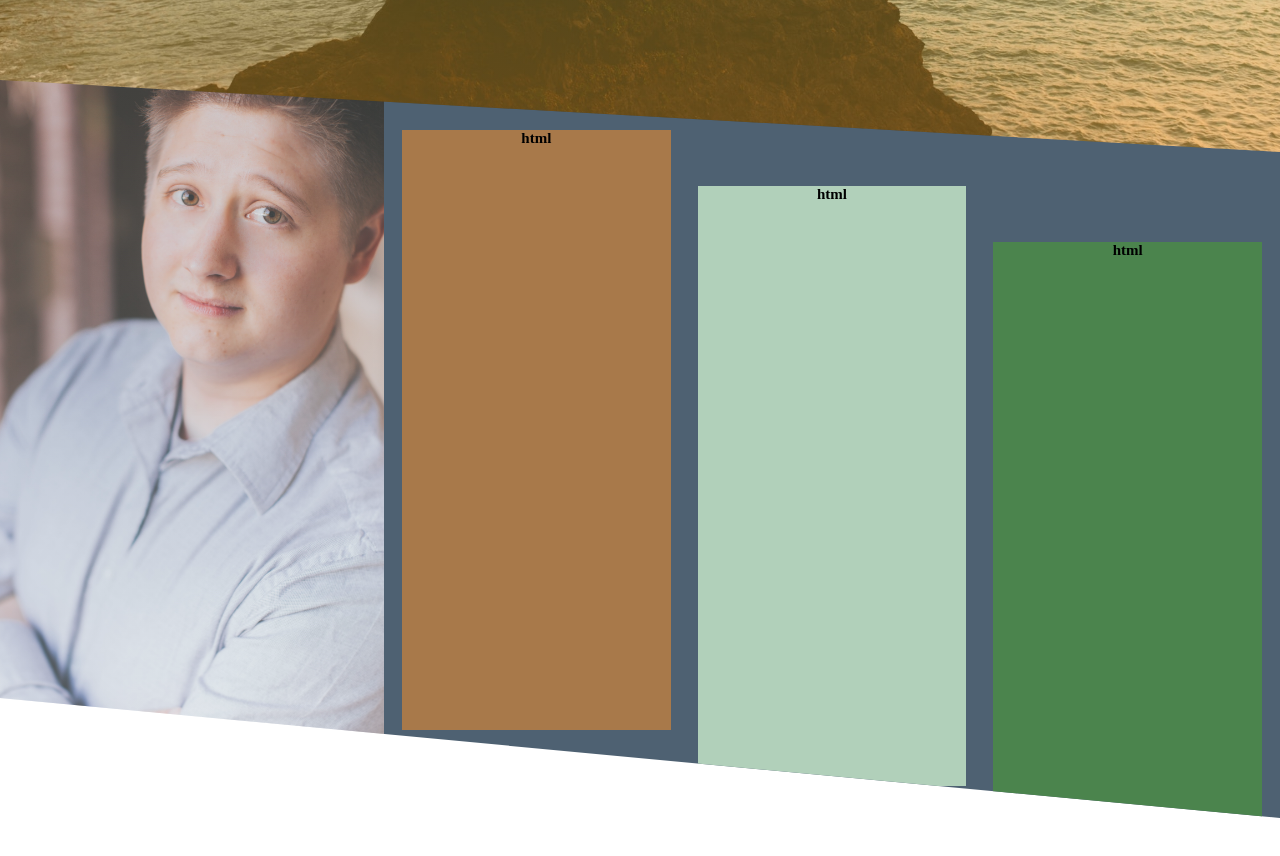
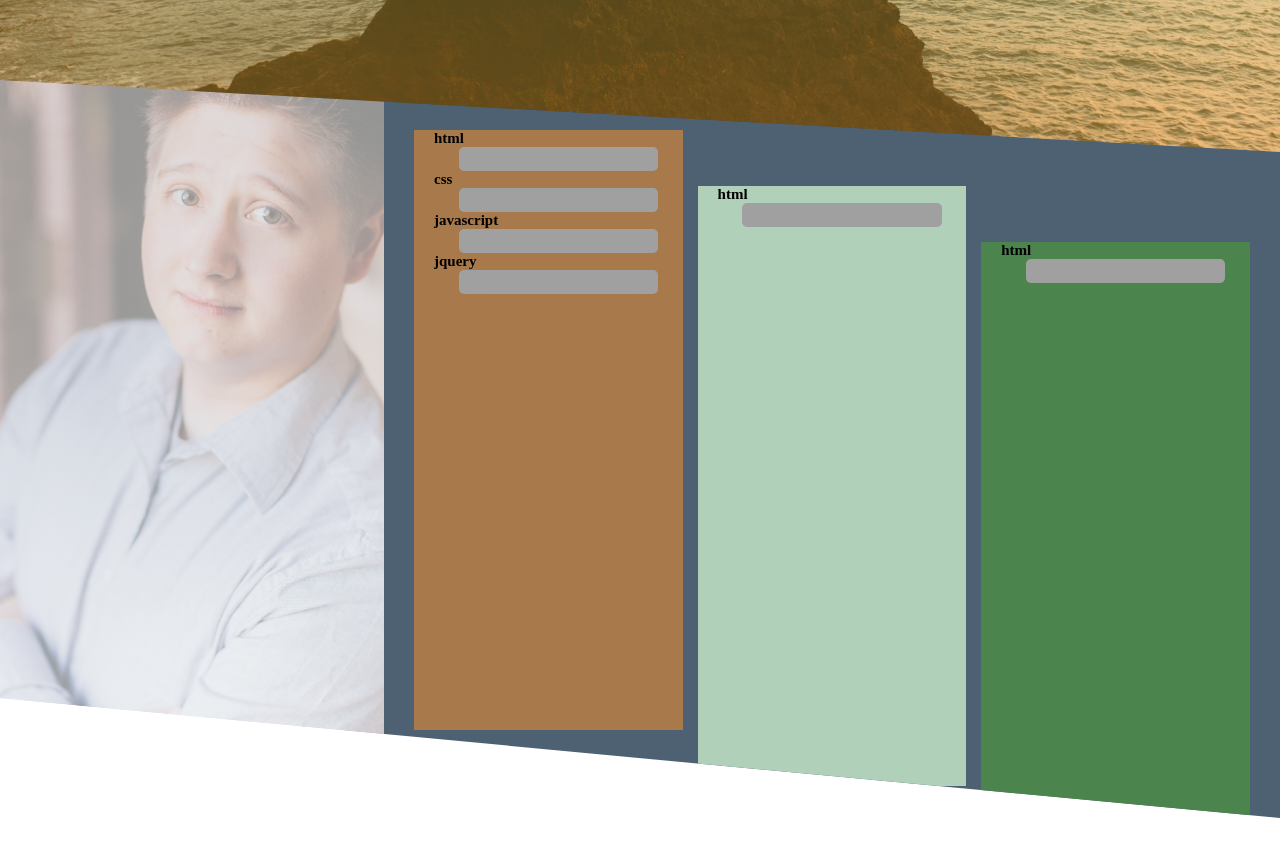
Before and after one commit to SuperBerny/porftolio, a website: page index.html in a window 1280 px wide. Shown: the part 640-1496 px from the top of the page. Drawn offline with nearby package versions, Linux system fonts and the light colour scheme.

Commit message:
skills section coming together, embarassing headshot added too...

```diff
--- a/index.html
+++ b/index.html
@@ -57,6 +57,24 @@
                                  <div class="progress-bar progress-bar__html"></div>
                               </div>
                            </li>
+                           <li class="skill-container__skill">
+                              <h2 class="skill-title">css</h2>
+                              <div class="progress-bar">
+                                 <div class="progress-bar progress-bar__html"></div>
+                              </div>
+                           </li>
+                           <li class="skill-container__skill">
+                              <h2 class="skill-title">javascript</h2>
+                              <div class="progress-bar">
+                                 <div class="progress-bar progress-bar__html"></div>
+                              </div>
+                           </li>
+                           <li class="skill-container__skill">
+                              <h2 class="skill-title">jquery</h2>
+                              <div class="progress-bar">
+                                 <div class="progress-bar progress-bar__html"></div>
+                              </div>
+                           </li>
                         </ul>
 
                   </div>
--- a/sass/components/_about.scss
+++ b/sass/components/_about.scss
@@ -12,14 +12,13 @@
       // background-color: $color-grey-light;
       background-image:
       linear-gradient(
-         rgba($color-grey-light, .2),
-         rgba($color-white, .3)),
+         rgba($color-grey-light, .6),
+         rgba($color-white, .6)),
          url(../img/headshot.jpg);
       background-position: top;
       background-size: cover;
       background-repeat: no-repeat;
-      // parallax
-      // background-attachment: fixed;
+
    }
 
    &__experience {
@@ -44,14 +43,16 @@
 
    &__list {
       list-style: none;
+      text-align: left;
+      padding-left: 2rem;
    }
    &:not(:last-child) {
-      margin-right: 3rem;
+      margin-right: 2rem;
    }
 
    &__frontend {
       top: 20%;
-      left: 2%;
+      left: 3rem;
       background-color: rgba($color-link-brown, .8);
    }
 
@@ -63,7 +64,15 @@
 
    &__frameworks {
       top: 40%;
-      right: 2%;
+      right: 3rem;
       background-color: $color-link-green;
    }
 }
+
+.progress-bar {
+   margin: 0 auto;
+   width: 80%;
+   height: 2.4rem;
+   background-color: $color-grey;
+   border-radius: .5rem;
+}
--- a/sass/layout/_header.scss
+++ b/sass/layout/_header.scss
@@ -14,7 +14,6 @@
    position: relative;
    display: inline-block;
    clip-path: polygon(0 0, 100% 0, 100% 99vh, 0 90vh);
-   // border-bottom-left-radius: 90% 20%;
    z-index: 5;
 
    &__textbox {
```
Also changed, not shown: test.html (+12 -0 lines), assets/css/style.css.
